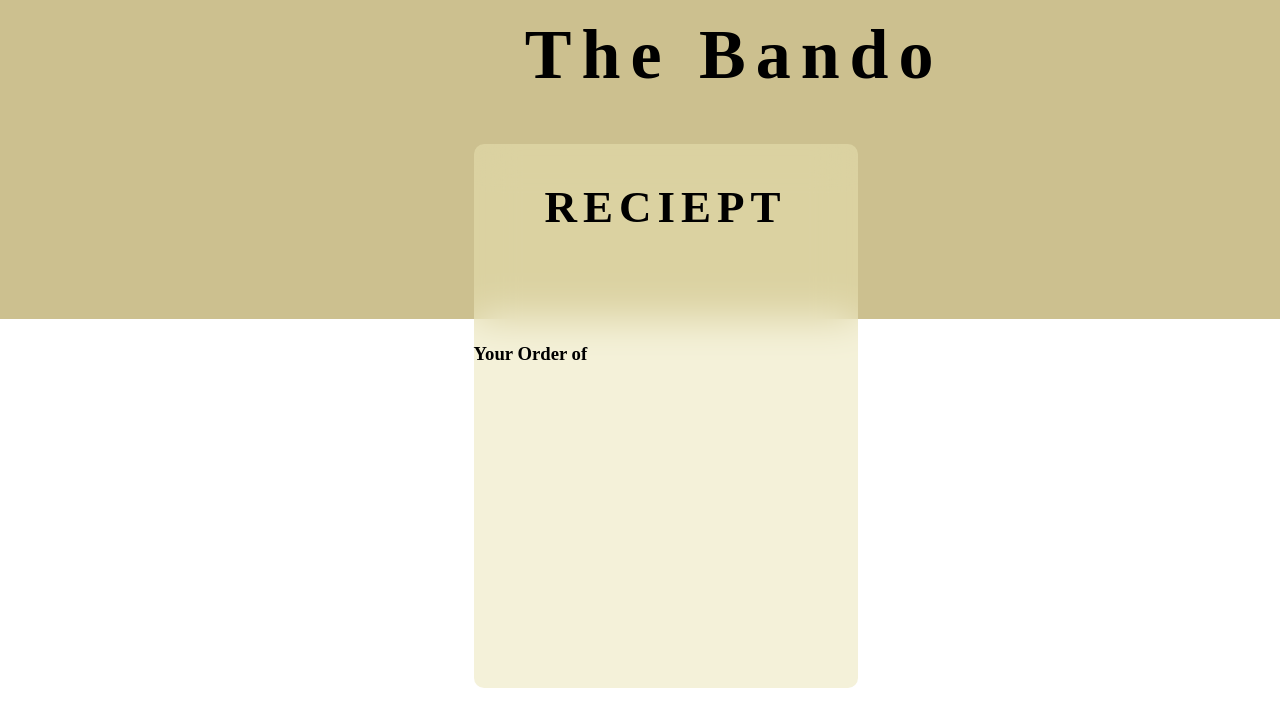
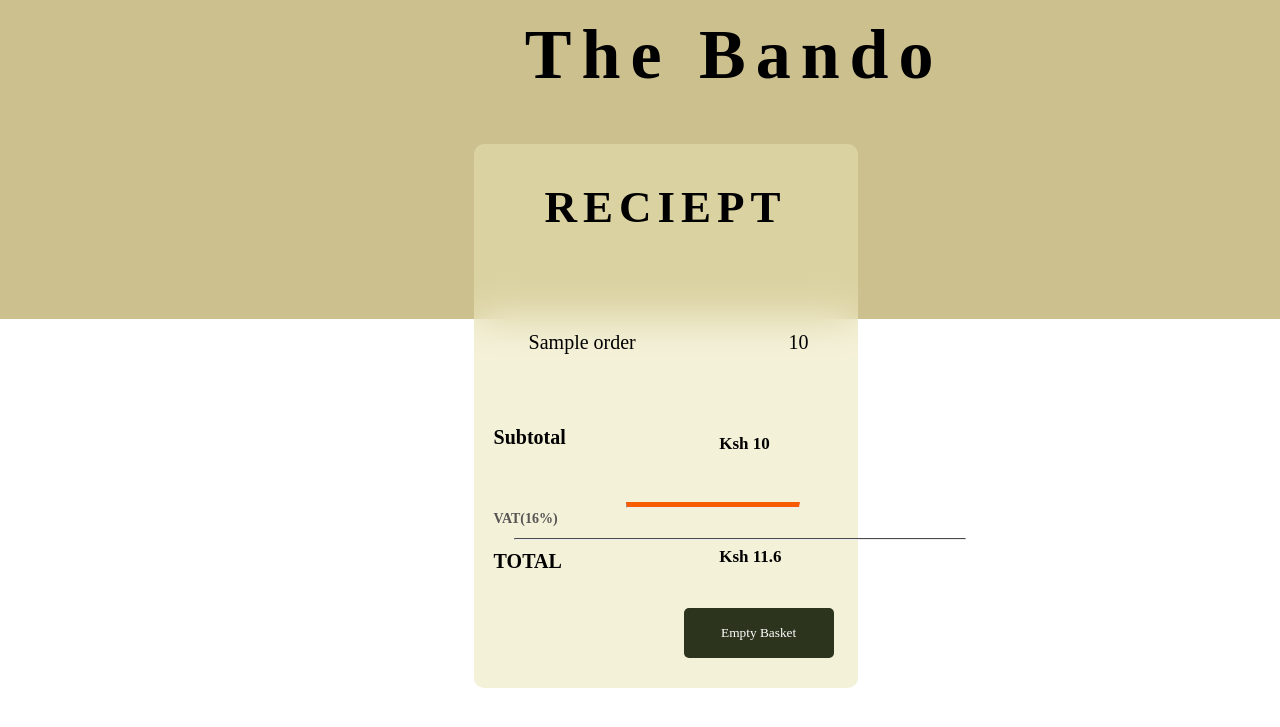
Before and after one commit to koechian/Year1-WebDevAssignment, a PHP site: page /PHP/order.php in a window 1280 px wide. Shown: the part 56-783 px from the top of the page. Run offline with PHP 8.4, Linux system fonts and the light colour scheme; the visitor is signed in with stand-in values (Sample User, id 1); tables that the repository leaves empty or names only in its code hold one stand-in row (values such as "Sample post"); data that the repository does not hold is empty.

Commit message:
Hopefully the final Commit

```diff
--- a/CSS/index.css
+++ b/CSS/index.css
@@ -300,7 +300,7 @@
 }
 
 #delivery,
-#pickup {
+#pickup,#clear {
   border: none;
   border-radius: 5px;
   height: 50px;
@@ -314,7 +314,7 @@
   transition: 0.3s;
 }
 
-#delivery:hover,
+#delivery:hover,#clear:hover,
 #pickup:hover,#place_order:hover {
   background: #e9e3b4;
   color: #000000;
--- a/CSS/orders.css
+++ b/CSS/orders.css
@@ -25,3 +25,63 @@
     font-size: 45px;
 
 }
+#hr1{
+    position: absolute;
+    top: 350px;
+    left: 152px;
+}
+#summary{
+    position: absolute;
+    margin-left: 20px;
+    bottom: 95px;
+}
+#summary hr{
+    border-top: 1px solid rgb(75, 74, 74);
+    position: absolute;
+    width: 450px;
+    left: 20px;
+    top: 124px;
+}
+#summary h3,h5{
+    font-family: Codec Cold Trial;
+    font-size: 20px;
+}
+#summary h5{
+    font-family: Fira Code;
+    font-size: 14px;
+    color: #565554;
+}
+#calc{
+    position: absolute;
+    right: 76px;
+    bottom: 93px;
+
+}
+#calc h5{
+    font-family: Fira Code;
+    font-size: 17px;
+}
+#reciept_text{
+    display: grid;
+    align-items: center;
+
+}
+#reciept_text h3{
+    font-family: Advent Pro;
+    margin-left: 30px;
+
+}
+table{
+    margin-left:20px ;
+    font:20px Maven Pro;
+
+}
+td{
+    padding-left: 30px;
+}
+#clear{
+    position: absolute;
+    bottom: 20px;
+    left: 200px;
+    width: 150px !important;
+}
--- a/PHP/order.php
+++ b/PHP/order.php
@@ -1,10 +1,3 @@
-<?php
-
-include('connect.php');
-
-if (isset($_POST['place_order'])) {
-}
-?>
 <!DOCTYPE html>
 <html lang="en">
 
@@ -14,6 +7,7 @@
     <link rel="shortcut icon" href="../Assets/Images/favicon.ico" type="image/x-icon">
     <link rel="stylesheet" href="../CSS\navbar.css">
     <link rel="stylesheet" href="../CSS\orders.css">
+    <link rel="stylesheet" href="../CSS\index.css">
     <link rel="stylesheet" href="../CSS\about.css">
     <meta name="viewport" content="width=device-width, initial-scale=1.0">
     <title>Place Your Order</title>
@@ -37,7 +31,58 @@
             <h2>Reciept</h2><br><br><br>
         </div>
         <div id="reciept_text">
-            <h3>Your Order of <?php ?></h3>
+            <?php
+
+            include('connect.php');
+            include('login.php');
+
+            $temp = $_SESSION['usr_id'];
+
+            $select = "SELECT * FROM  orders WHERE id =$temp";
+            $prices = array();
+            $x = 0;
+            if ($result = mysqli_query($link, $select)) {
+
+
+                while ($row = mysqli_fetch_array($result)) {
+                    echo "<table cellspacing=5 align='left'>";
+                    echo "<tr align='left'>";
+                    echo "<td>" . $row['food_name'] . "</td>";
+                    echo "<td>" . $row['price'] . "</td>";
+                    echo "</tr>";
+                    $prices[$x] = $row['price'];
+                    $x++;
+                }
+                echo "</table>";
+            } else echo mysqli_error($link);
+            ?>
+        </div>
+        <hr id="hr1">
+        <div id="summary">
+            <h3>Subtotal</h3><br>
+            <h5>VAT(16%)</h5>
+            <h3>TOTAL</h3>
+            <hr>
+        </div>
+        <div id="calc">
+            <h5>Ksh <?php $pre_vat = array_sum($prices);
+                    $post_vat = $pre_vat * 1.16;
+                    echo $pre_vat ?></h5><br><br>
+            <h5>Ksh <?php echo $post_vat ?></h5>
+        </div>
+        <div id="clear_order">
+            <form action="" method="post">
+                <input value="Empty Basket" id="clear" name="reset" type="submit">
+            </form>
+            <?php
+            $reset = "DELETE FROM orders WHERE id =$temp";
+            if (isset($_POST['reset'])) {
+                if ($result = mysqli_query($link, $reset)) {
+                    header("location:order.php");
+                } else echo mysqli_error($link);
+            }
+
+            ?>
         </div>
 
 
--- a/index.php
+++ b/index.php
@@ -98,8 +98,8 @@
          <span id="sub_text">looking foward to serving you soon :) </span>
          <br /><br /><br /><br />
        </div>
-       <span> <a id="delivery" href="#">Order for Delivery</a> </span>
-       <span> <a id="pickup" href="#">Order for Pickup</a> </span>
+       <span> <a id="delivery" href="PHP/order.php">Order for Delivery</a> </span>
+       <span> <a id="pickup" href="PHP/order.php">Order for Pickup</a> </span>
        <br /><br /><br />
 
        <hr class="solid" />
```
